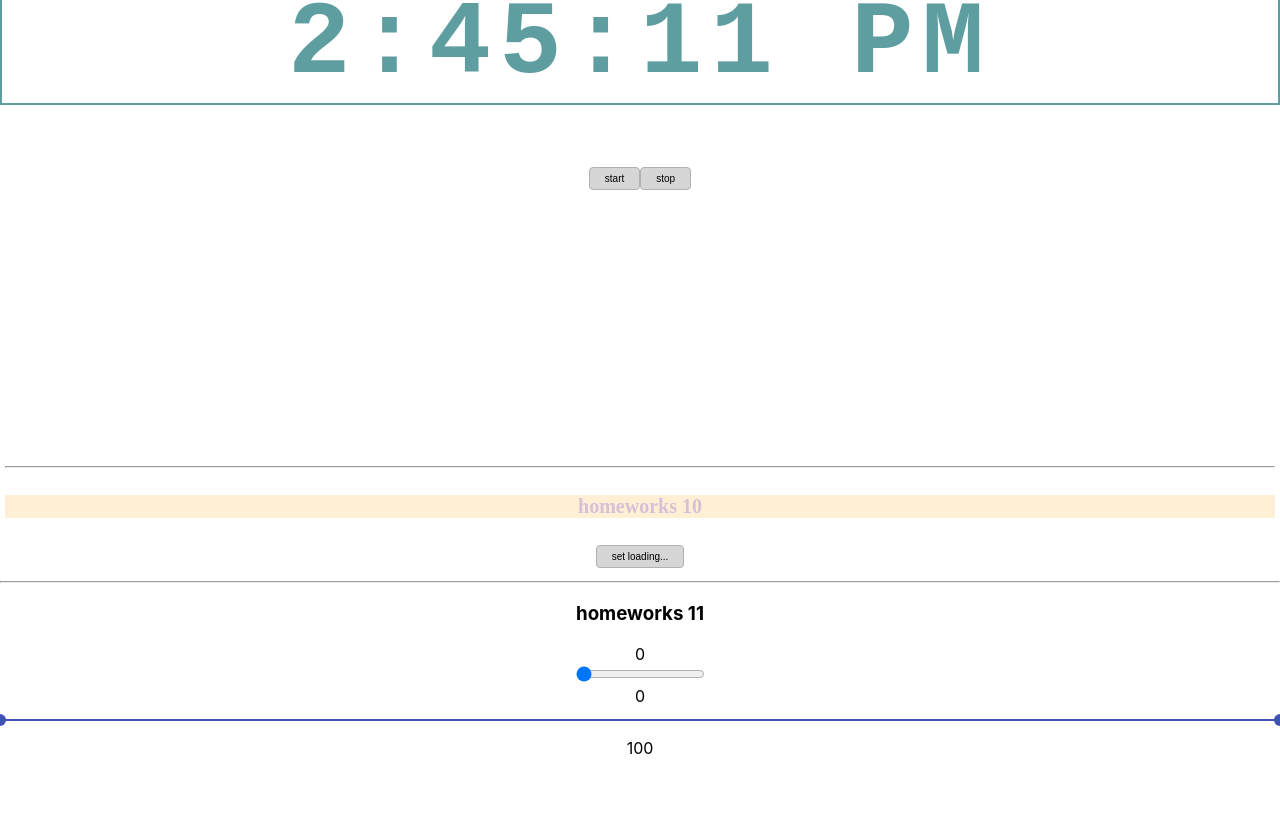
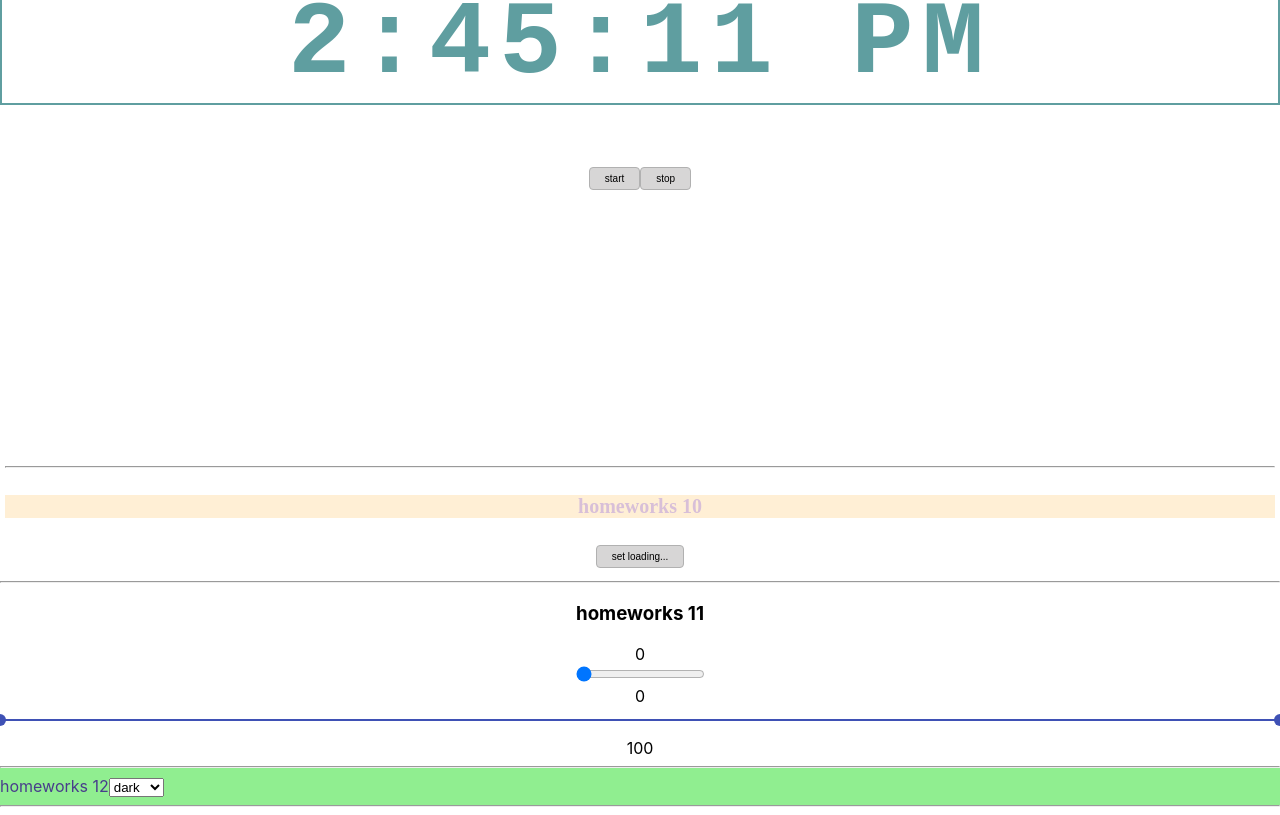
Before and after one commit to zhankaam/ignat-react-hw, a React (Create React App) app: page /#/pre-junior in a window 1280 px wide. Shown: the part 1822-2637 px from the top of the page. Before the commit the page ends 2580 px from the top, so only its background shows below. Built offline with nearby package versions, Linux system fonts and the light colour scheme.

Commit message:
react-homeworks

```diff
--- a/src/p1-main/m1-ui/u1-app/App.tsx
+++ b/src/p1-main/m1-ui/u1-app/App.tsx
@@ -11,6 +11,7 @@ import HW8 from "../../../p2-homeworks/h8/HW8";
 import HW9 from "../../../p2-homeworks/h9/HW9";
 import HW10 from "../../../p2-homeworks/h10/HW10";
 import HW11 from "../../../p2-homeworks/h11/HW11";
+import HW12 from "../../../p2-homeworks/h12/HW12";
 
 function App() {
     return (
@@ -28,6 +29,7 @@ function App() {
             {<HW9/>}
             {<HW10/>}
             {<HW11/>}
+            {<HW12/>}
         </div>
     );
 }
--- a/src/p2-homeworks/h10/bll/store.ts
+++ b/src/p2-homeworks/h10/bll/store.ts
@@ -1,9 +1,10 @@
 import {loadingReducer} from "./loadingReducer";
 import {combineReducers,createStore} from "redux";
+import {themeReducer} from "../../h12/bll/themeReducer";
 
  const reducers = combineReducers({
     loading: loadingReducer,
-
+    theme: themeReducer
  });
 
  const store = createStore(reducers);
--- a/src/p2-homeworks/h12/HW12.tsx
+++ b/src/p2-homeworks/h12/HW12.tsx
@@ -1,12 +1,26 @@
 import React from "react";
 import s from "./HW12.module.css";
+import {useDispatch, useSelector} from "react-redux";
+import {AppStoreType} from "../h10/bll/store";
+import {setDarkThemeAC, setRedThemeAC, setSomeThemeAC} from "./bll/themeReducer";
+import SuperSelect from "../h7/common/c5-SuperSelect/SuperSelect";
 
-const themes = ['dark', 'red', 'some'];
+const themes: string[] = ['dark', 'red', 'some'];
 
 function HW12() {
-    const theme = 'some'; // useSelector
-
-    // useDispatch, onChangeCallback
+    const theme = useSelector<AppStoreType>(state => state.theme.themes)
+    const dispatch = useDispatch()
+    const onChangeCallback = (option: string) => {
+      if(option === 'some'){
+          dispatch(setSomeThemeAC)
+      }
+      if(option === 'dark'){
+          dispatch(setDarkThemeAC)
+      }
+      if(option === 'red'){
+          dispatch(setRedThemeAC)
+      }
+    }
 
     return (
         <div className={s[theme]}>
@@ -15,6 +29,7 @@ function HW12() {
                 homeworks 12
             </span>
 
+            <SuperSelect onChangeOption={onChangeCallback} options={themes}/>
             {/*should work (должно работать)*/}
             {/*SuperSelect or SuperRadio*/}
 
--- a/src/p2-homeworks/h12/bll/themeReducer.ts
+++ b/src/p2-homeworks/h12/bll/themeReducer.ts
@@ -1,14 +1,34 @@
+
 const initState = {
-
+  themes: "some"
 };
 
-export const themeReducer = (state = initState, action: any): any => { // fix any
+export type InitialStateType = typeof initState
+type ActionsType = ReturnType<typeof setDarkThemeAC> | ReturnType<typeof setRedThemeAC> | ReturnType<typeof setSomeThemeAC>
+
+export const themeReducer = (state = initState, action: ActionsType): InitialStateType => {
     switch (action.type) {
-        case "": {
-            return state;
-        }
+        case "THEME-REDUCER/SET-DARK-THEME":
+            return {
+                ...state,
+                themes: 'dark'
+            }
+        case "THEME-REDUCER/SET-RED-THEME":
+            return {
+                ...state,
+                themes: 'red'
+            }
+        case "THEME-REDUCER/SET-SOME-THEME":
+            return {
+                ...state,
+                themes: 'some'
+            }
         default: return state;
     }
 };
 
-export const changeThemeC = (): any => {}; // fix any
+export const setDarkThemeAC = (themes: string) => ({type: "THEME-REDUCER/SET-DARK-THEME", themes}as const)
+
+export const setRedThemeAC = (themes: string) => ({ type: "THEME-REDUCER/SET-RED-THEME", themes}as const)
+
+export const setSomeThemeAC = (themes: string) => ({ type: "THEME-REDUCER/SET-SOME-THEME", themes}as const)
```
Also changed, not shown: 1 other file (tests, documents, lock files or other folders).
